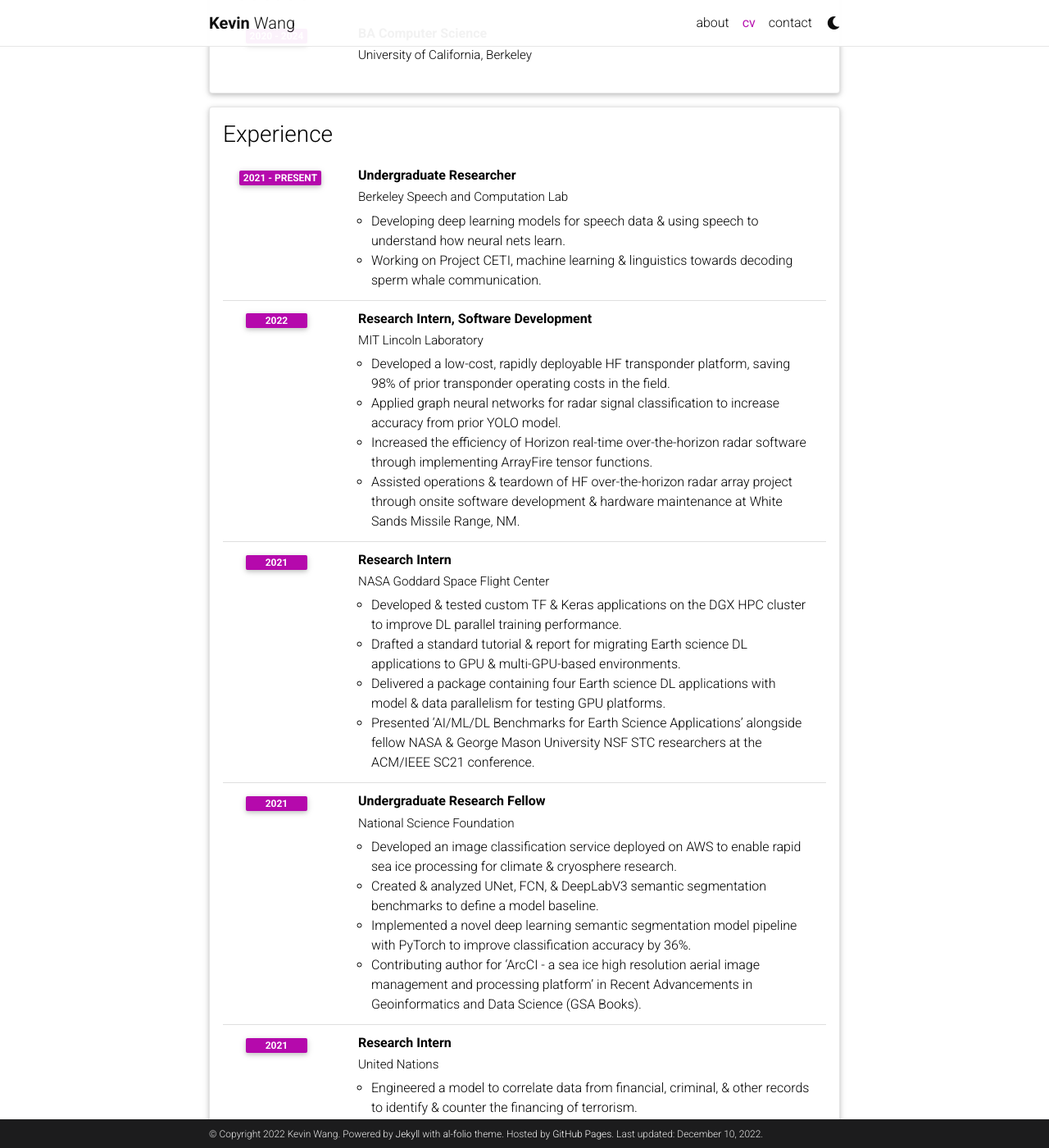
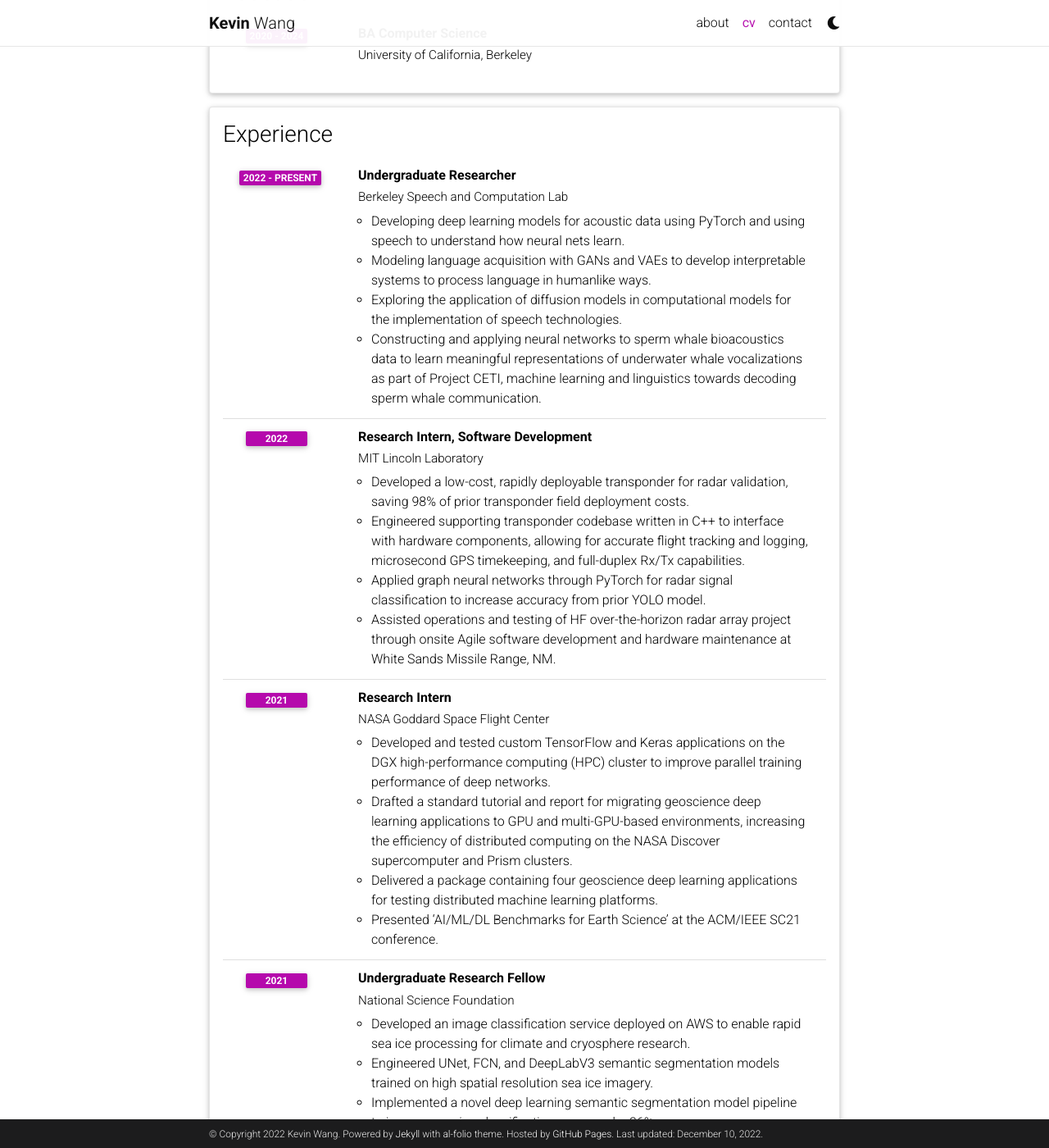
Before and after one commit to itskevinwang/itskevinwang.github.io, a Jekyll site: the page built from _pages/cv.md, in a window 1280 px wide and 1400 px high, scrolled down 403 px. Shown: the whole window at 82% size. Built offline with Jekyll 4.4.1, drawn with Linux system fonts in a browser that asks for light colours; comment, search, counter and statistics services are not loaded; a style sheet for code colours, icons or effects is not loaded; some of the changed text lies outside the part shown.

Commit message:
Update CV

```diff
--- a/_data/cv.yml
+++ b/_data/cv.yml
@@ -18,46 +18,47 @@
   contents:
     - title: Undergraduate Researcher
       institution: Berkeley Speech and Computation Lab
-      year: 2021 - Present
+      year: 2022 - Present
       description:
-        - Developing deep learning models for speech data & using speech to understand how neural nets learn.
-        - Working on Project CETI, machine learning & linguistics towards decoding sperm whale communication.
+        - Developing deep learning models for acoustic data using PyTorch and using speech to understand how neural nets learn.
+        - Modeling language acquisition with GANs and VAEs to develop interpretable systems to process language in humanlike ways.
+        - Exploring the application of diffusion models in computational models for the implementation of speech technologies.
+        - Constructing and applying neural networks to sperm whale bioacoustics data to learn meaningful representations of underwater whale vocalizations as part of Project CETI, machine learning and linguistics towards decoding sperm whale communication.
 
     - title: Research Intern, Software Development
       institution: MIT Lincoln Laboratory
       year: 2022
       description:
-        - Developed a low-cost, rapidly deployable HF transponder platform, saving 98% of prior transponder operating costs in the field.
-        - Applied graph neural networks for radar signal classification to increase accuracy from prior YOLO model.
-        - Increased the efficiency of Horizon real-time over-the-horizon radar software through implementing ArrayFire tensor functions.
-        - Assisted operations & teardown of HF over-the-horizon radar array project through onsite software development & hardware maintenance at White Sands Missile Range, NM.
+        - Developed a low-cost, rapidly deployable transponder for radar validation, saving 98% of prior transponder field deployment costs.
+        - Engineered supporting transponder codebase written in C++ to interface with hardware components, allowing for accurate flight tracking and logging, microsecond GPS timekeeping, and full-duplex Rx/Tx capabilities.
+        - Applied graph neural networks through PyTorch for radar signal classification to increase accuracy from prior YOLO model.
+        - Assisted operations and testing of HF over-the-horizon radar array project through onsite Agile software development and hardware maintenance at White Sands Missile Range, NM.
 
     - title: Research Intern
       institution: NASA Goddard Space Flight Center
       year: 2021
       description:
-        - Developed & tested custom TF & Keras applications on the DGX HPC cluster to improve DL parallel training performance.
-        - Drafted a standard tutorial & report for migrating Earth science DL applications to GPU & multi-GPU-based environments.
-        - Delivered a package containing four Earth science DL applications with model & data parallelism for testing GPU platforms.
-        - Presented ‘AI/ML/DL Benchmarks for Earth Science Applications’ alongside fellow NASA & George Mason University NSF STC researchers at the ACM/IEEE SC21 conference.
+        - Developed and tested custom TensorFlow and Keras applications on the DGX high-performance computing (HPC) cluster to improve parallel training performance of deep networks.
+        - Drafted a standard tutorial and report for migrating geoscience deep learning applications to GPU and multi-GPU-based environments, increasing the efficiency of distributed computing on the NASA Discover supercomputer and Prism clusters.
+        - Delivered a package containing four geoscience deep learning applications for testing distributed machine learning platforms.
+        - Presented ‘AI/ML/DL Benchmarks for Earth Science’ at the ACM/IEEE SC21 conference.
 
     - title: Undergraduate Research Fellow
       institution: National Science Foundation
       year: 2021
       description:
-        - Developed an image classification service deployed on AWS to enable rapid sea ice processing for climate & cryosphere research.
-        - Created & analyzed UNet, FCN, & DeepLabV3 semantic segmentation benchmarks to define a model baseline.
-        - Implemented a novel deep learning semantic segmentation model pipeline with PyTorch to improve classification accuracy by 36%.
-        - Contributing author for ‘ArcCI - a sea ice high resolution aerial image management and processing platform’ in Recent Advancements in Geoinformatics and Data Science (GSA Books).
+        - Developed an image classification service deployed on AWS to enable rapid sea ice processing for climate and cryosphere research.
+        - Engineered UNet, FCN, and DeepLabV3 semantic segmentation models trained on high spatial resolution sea ice imagery.
+        - Implemented a novel deep learning semantic segmentation model pipeline to improve sea ice classification accuracy by 36%.
+        - Contributing author for ‘ArcCI: a sea ice high resolution aerial image management and processing platform’ in Recent Advancements in Geoinformatics and Data Science (GSA Books).
 
     - title: Research Intern
       institution: United Nations
       year: 2021
       description:
-        - Engineered a model to correlate data from financial, criminal, & other records to identify & counter the financing of terrorism.
+        - Engineered semantic networks using a NoSQL Neo4j graph database to correlate data from the GTD, sanction lists, Panama Papers, Twitter, and crypto wallets to learn hidden patterns and analyze connections between entities in terrorist networks.
         - Applied univariate time series forecasting on GTD dataset to predict if a terrorist attack might occur within a given timeframe.
-        - Modeled AMLSim synthetic banking transaction data on graph convolutional networks & XGBoost.
-        - Contributing researcher on the winning team of the United Nations Unite Ideas Financial Crime Data Challenge.
+        - Modeled AMLSim synthetic banking transaction data on graph convolutional networks and XGBoost for the UN Office of Counter-Terrorism’s goFintel platform to detect and counter illegal money laundering and terrorism financing activities.
 
     - title: Research Intern
       institution: Harvard University Center for Geographical Analysis
```
Also changed, not shown: _pages/cv.md (+1 -1 lines), 2 other files.
